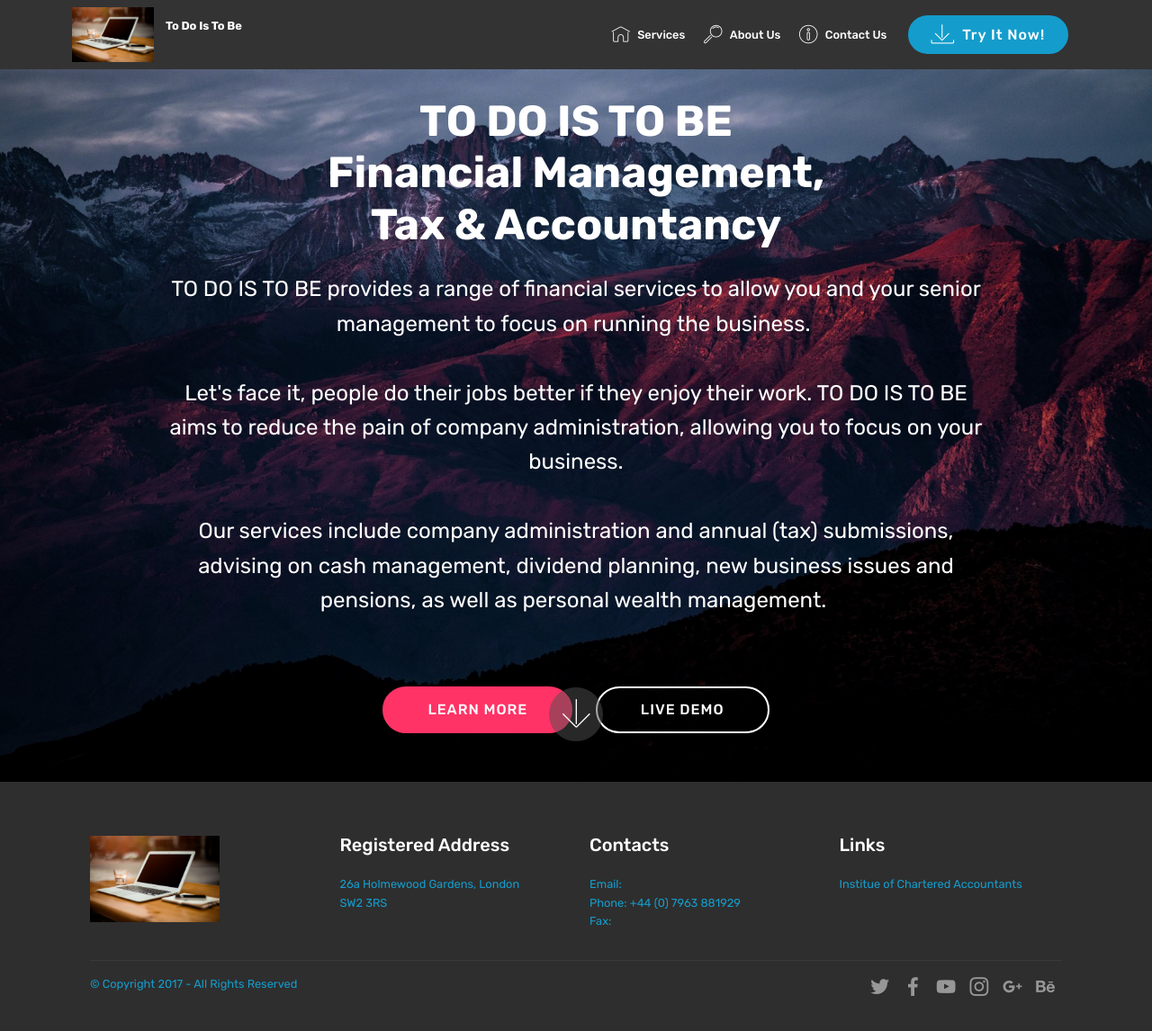
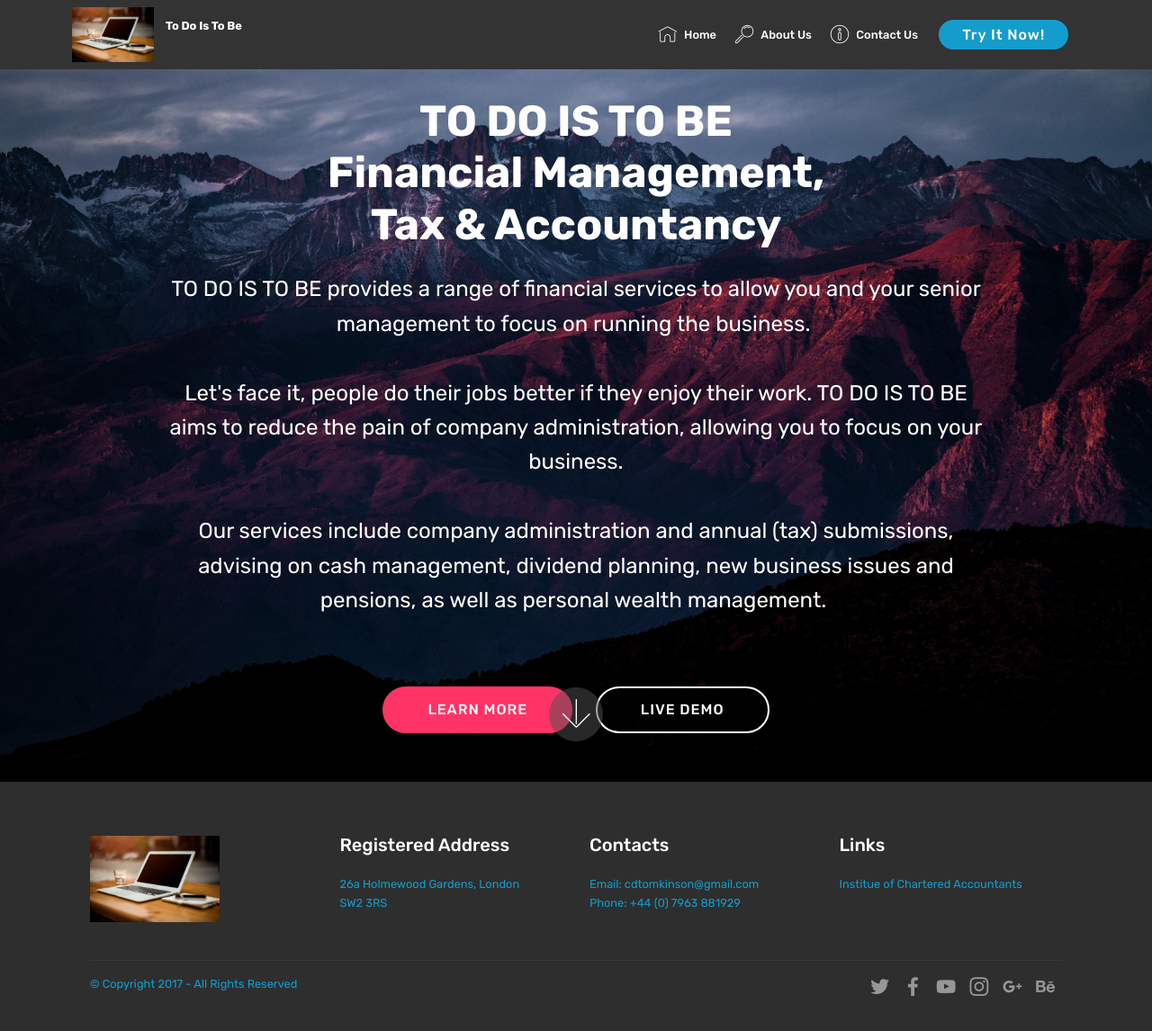
Before and after one commit to cdt1/tditb, a plain HTML site: page index.html in a window 1280 px wide. Shown: the whole page at 90% size. Drawn offline with Linux system fonts and the light colour scheme; files whose address does not match are found by name.

```diff
--- a/index.html
+++ b/index.html
@@ -51,8 +51,7 @@
             <ul class="navbar-nav nav-dropdown" data-app-modern-menu="true"><li class="nav-item">
                     <a class="nav-link link text-white display-7" href="https://mobirise.com">
                         <span class="mbri-home mbr-iconfont mbr-iconfont-btn"></span>
-                        Services
-                    </a>
+                        Home</a>
                 </li>
                 <li class="nav-item">
                     <a class="nav-link link text-white display-7" href="https://mobirise.com">
@@ -62,17 +61,15 @@
                 </li><li class="nav-item"><a class="nav-link link text-white display-7" href="https://mobirise.com"><span class="mbri-info mbr-iconfont mbr-iconfont-btn"></span>
 
                         Contact Us<br></a></li></ul>
-            <div class="navbar-buttons mbr-section-btn">
-                <a class="btn btn-sm btn-primary display-4" href="https://mobirise.com">
-                    <span class="mbri-save mbr-iconfont mbr-iconfont-btn "></span>
+            <div class="navbar-buttons mbr-section-btn"><a class="btn btn-sm btn-primary display-4" href="https://mobirise.com">
+
                     Try It Now!
-                </a>
-            </div>
+                </a></div>
         </div>
     </nav>
 </section>
 
-<section class="engine"><a href="https://mobirise.co/i">how to build a website for free</a></section><section class="cid-qGO630v6bg mbr-fullscreen mbr-parallax-background" id="header2-i">
+<section class="engine"><a href="https://mobirise.co/b">web page creator</a></section><section class="cid-qGO630v6bg mbr-fullscreen mbr-parallax-background" id="header2-i">
 
 
 
@@ -121,7 +118,7 @@
                     Contacts
                 </h5>
                 <p class="mbr-text">
-                    Email:&nbsp;<br>Phone: +44 (0) 7963 881929<br>Fax:&nbsp;</p>
+                    Email: cdtomkinson@gmail.com<br>Phone: +44 (0) 7963 881929<br>&nbsp;</p>
             </div>
             <div class="col-12 col-md-3 mbr-fonts-style display-7">
                 <h5 class="pb-3">
```
Also changed, not shown: 1 other file.
